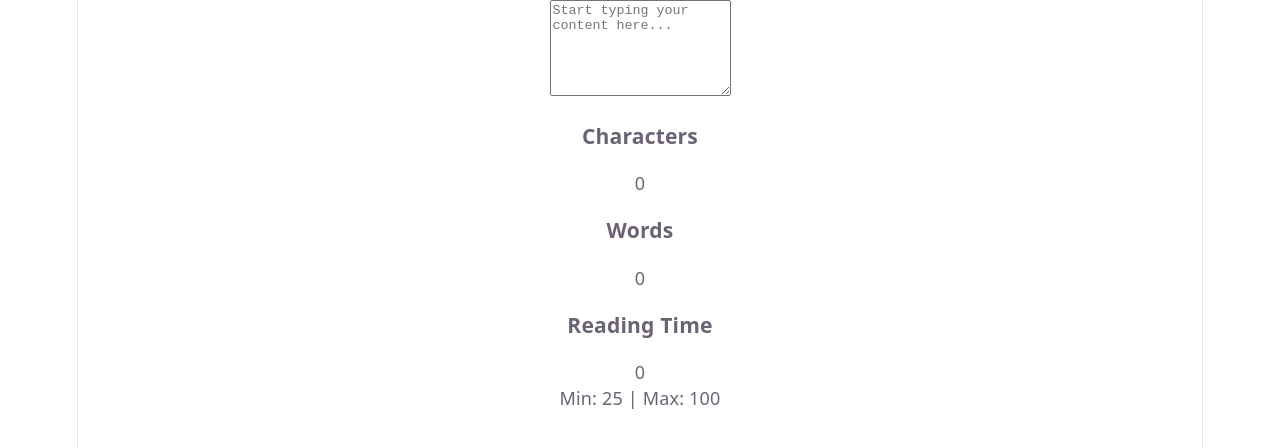
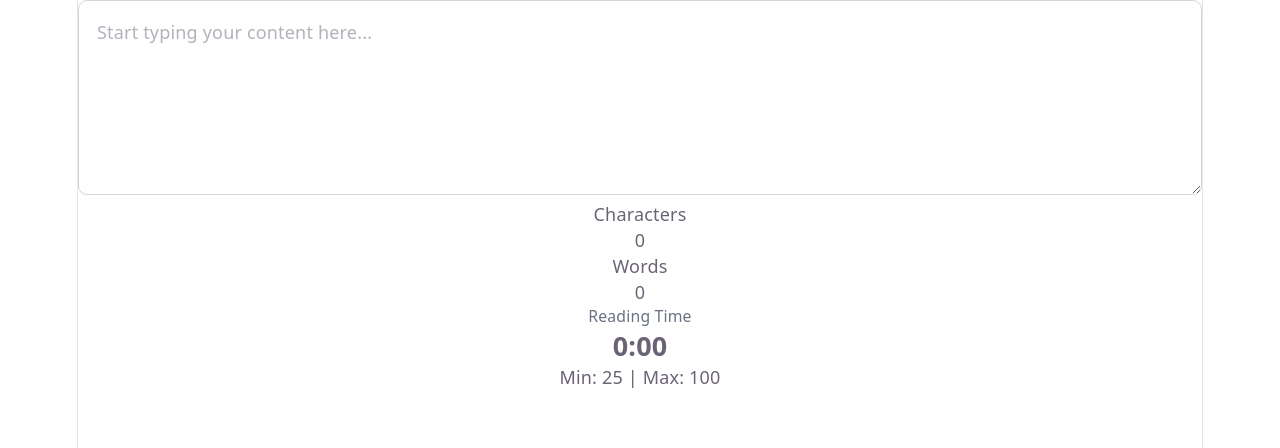
Before and after one commit to Jcrosdale/lab-9.2, a React (Vite) app: page / in a window 1280 px wide. Shown: the top 448 px of the page. Built offline with nearby package versions, Linux system fonts and the light colour scheme.

Commit message:
Added minutes and seconds to provide logic for reading time display

```diff
--- a/package.json
+++ b/package.json
@@ -10,8 +10,10 @@
     "preview": "vite preview"
   },
   "dependencies": {
+    "@tailwindcss/vite": "^4.3.3",
     "react": "^19.3.1",
-    "react-dom": "^19.3.1"
+    "react-dom": "^19.3.1",
+    "tailwindcss": "^4.3.3"
   },
   "devDependencies": {
     "@types/node": "^24.19.2",
--- a/src/components/StatsDisplay/StatsDisplay.tsx
+++ b/src/components/StatsDisplay/StatsDisplay.tsx
@@ -1,6 +1,10 @@
 import type { StatsDisplayProps } from '../../types'; // import interfaces
 
 export const StatsDisplay = ({ stats, showReadingTime = true }: StatsDisplayProps ) => {
+
+    const totalSeconds = Math.round(stats.readingTime * 60);
+    const minutes = Math.floor(totalSeconds / 60);
+    const seconds = ('0' + (totalSeconds % 60)).slice(-2);
 
     return (
         <div className="stats-display">
@@ -19,8 +23,8 @@ export const StatsDisplay = ({ stats, showReadingTime = true }: StatsDisplayProp
             {/* Only shows if showReadingTime is true */}
             {showReadingTime && (
                 <>
-                    <h3>Reading Time</h3>
-                    <p> {stats.readingTime} </p>
+                    <h3 className="text-sm text-gray-500">Reading Time</h3>
+                    <p className="text-2xl font-bold">{minutes}:{seconds} </p>
                 </>
             )}
         </div>
--- a/src/index.css
+++ b/src/index.css
@@ -1,3 +1,5 @@
+@import "tailwindcss";
+
 :root {
   --text: #6b6375;
   --text-h: #08060d;
```
Also changed, not shown: 1 other file (tests, documents, lock files or other folders).
